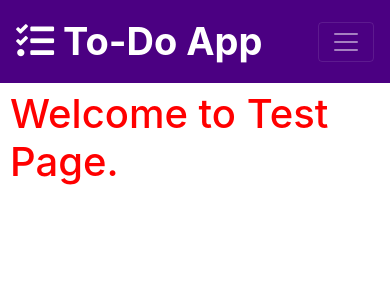
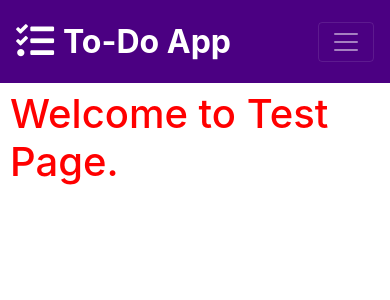
Before and after one commit to AkselSoft-Hub/to_do_app, a Django app: page /test/ in a window 390 px wide. Shown: the top 300 px of the page. Run offline with Django 3.2, Linux system fonts and the light colour scheme; some libraries are stand-ins or nearby versions.

Commit message:
UI changes - CSS media queries

```diff
--- a/to_do/static/to_do_app/main.css
+++ b/to_do/static/to_do_app/main.css
@@ -73,7 +73,7 @@ body {
 
 #list-container1, #list-container2 {
     text-align: center;
-    padding: 20px;
+    /*padding: 20px;*/
     width: 90%;
     /*box-shadow: 0 4px 8px 0 rgba(0, 0, 0, 0.2), 0 6px 20px 0 rgba(0, 0, 0, 0.19);*/
     display: table;
@@ -267,4 +267,8 @@ ul {
     .auth-section {
         width: auto;
     }
+    .brand_name {
+        font-size: 32px;
+        vertical-align: text-top;
+    }
 }
--- a/to_do/templates/to_do_app/base.html
+++ b/to_do/templates/to_do_app/base.html
@@ -43,9 +43,9 @@
     <header class="site-header">
         <nav class="navbar navbar-expand-md navbar-dark bg-indigo fixed-top">
             {% if user.is_authenticated %}
-            <a class="navbar-brand font-weight-bold" href="{% url 'tasks' %}" style="font-size: 38px;"><i class="fas fa-tasks"></i>&nbsp;To-Do App</a>
+            <a class="navbar-brand font-weight-bold" href="{% url 'tasks' %}" style="font-size: 38px;"><i class="fas fa-tasks"></i>&nbsp;<span class="brand_name">To-Do App</span></a>
             {% else %}
-            <a class="navbar-brand font-weight-bold" href="{% url 'index' %}" style="font-size: 38px;"><i class="fas fa-tasks"></i>&nbsp;To-Do App</a>
+            <a class="navbar-brand font-weight-bold" href="{% url 'index' %}" style="font-size: 38px;"><i class="fas fa-tasks"></i>&nbsp;<span class="brand_name">To-Do App</span></a>
             {% endif %}
             <button class="navbar-toggler" type="button" data-toggle="collapse" data-target="#collapsibleNavbar">
                 <span class="navbar-toggler-icon"></span>
--- a/to_do/templates/to_do_app/index.html
+++ b/to_do/templates/to_do_app/index.html
@@ -75,7 +75,7 @@
 
         @media only screen and (max-width: 600px) {
             .main_header {
-                font-size: 4rem;
+                font-size: 3.6rem;
             }
         }
     </style>
```
